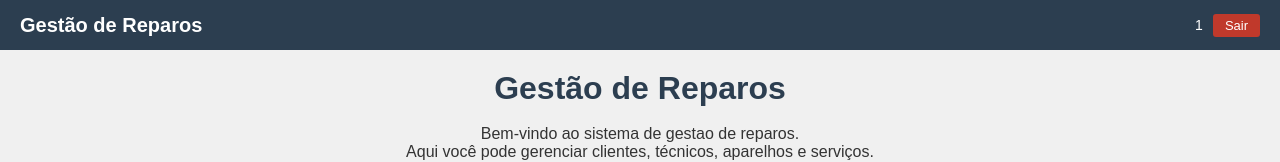
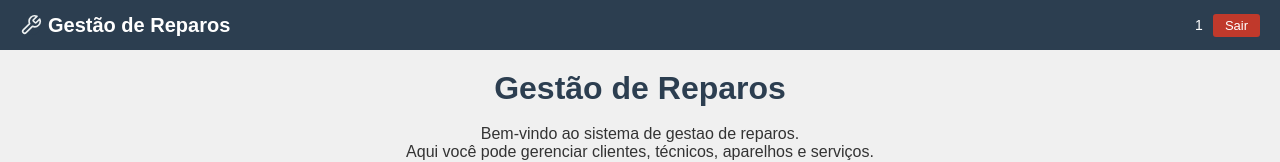
Before and after one commit to fe-sak/unesp-desenvolvimento-de-software-para-web, a React (Vite) app in the folder frontend/: page / in a window 1280 px wide. Shown: the top 162 px of the page. Built offline with nearby package versions, Linux system fonts and the light colour scheme; no server answers; sample sign-in values are in the browser's storage.

Commit message:
(frontend): icone de chave-inglesa na navbar

```diff
--- a/frontend/src/components/Navbar.jsx
+++ b/frontend/src/components/Navbar.jsx
@@ -4,7 +4,13 @@ function Navbar({ user, isAdmin, isTecnico, isCliente, onLogout }) {
   return (
     <nav className="navbar">
       <div className="navbar-brand">
-        <Link to="/">{isCliente ? 'Meus Reparos' : 'Gestão de Reparos'}</Link>
+        <Link to="/" style={{ display: 'flex', alignItems: 'center', gap: 6 }}>
+          <svg width="22" height="22" viewBox="0 0 24 24">
+            <circle cx="12" cy="12" r="11" fill="#2c3e50"/>
+            <path d="M14.7 6.3a1 1 0 0 0 0 1.4l1.6 1.6a1 1 0 0 0 1.4 0l3.77-3.77a6 6 0 0 1-7.94 7.94l-6.91 6.91a2.12 2.12 0 0 1-3-3l6.91-6.91a6 6 0 0 1 7.94-7.94l-3.76 3.76z" fill="none" stroke="#ecf0f1" strokeWidth="1.8" strokeLinecap="round" strokeLinejoin="round"/>
+          </svg>
+          {isCliente ? 'Meus Reparos' : 'Gestão de Reparos'}
+        </Link>
       </div>
       <div className="navbar-links">
         {(isAdmin || isTecnico) && <Link to="/">Início</Link>}
```
